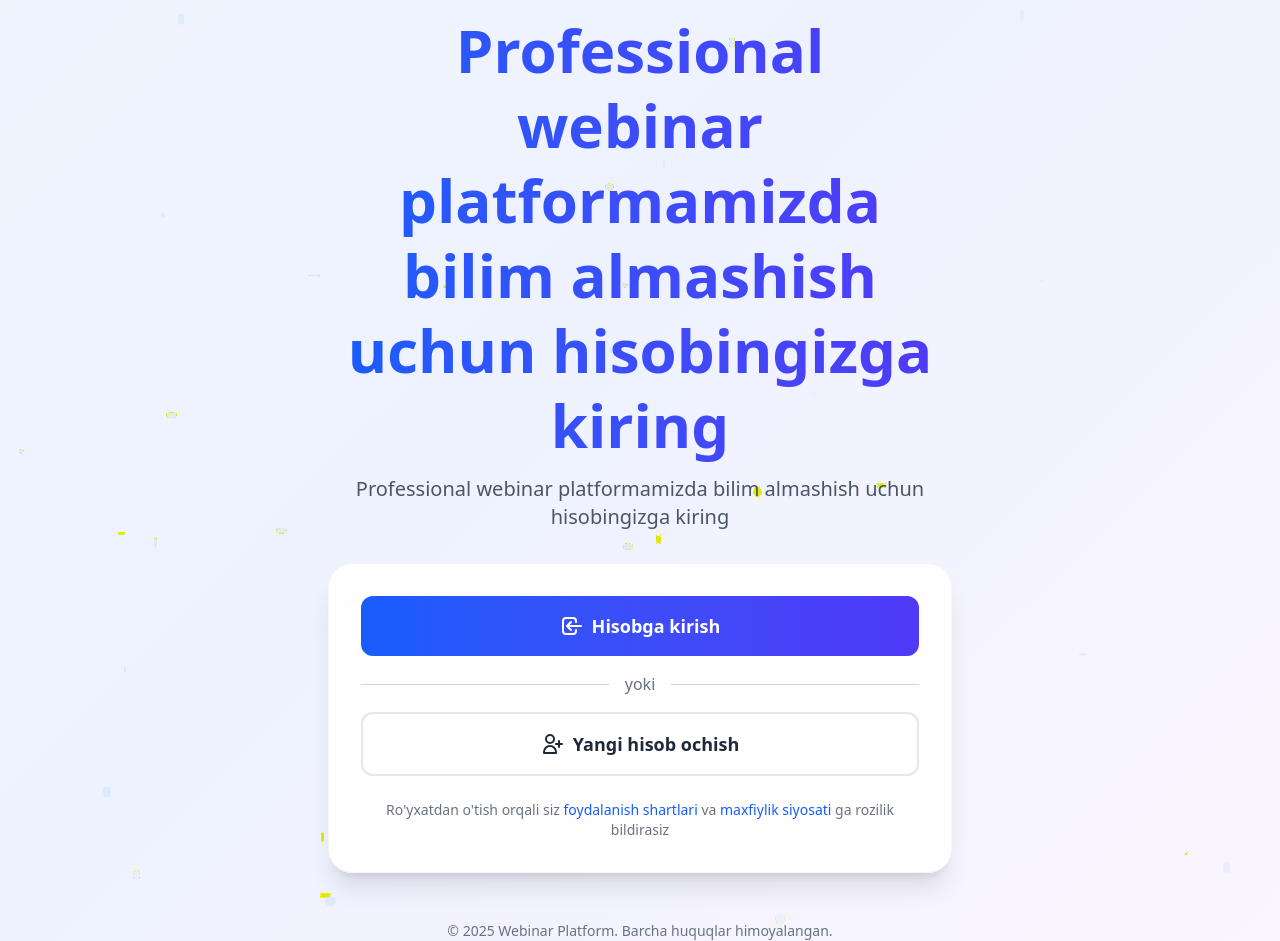
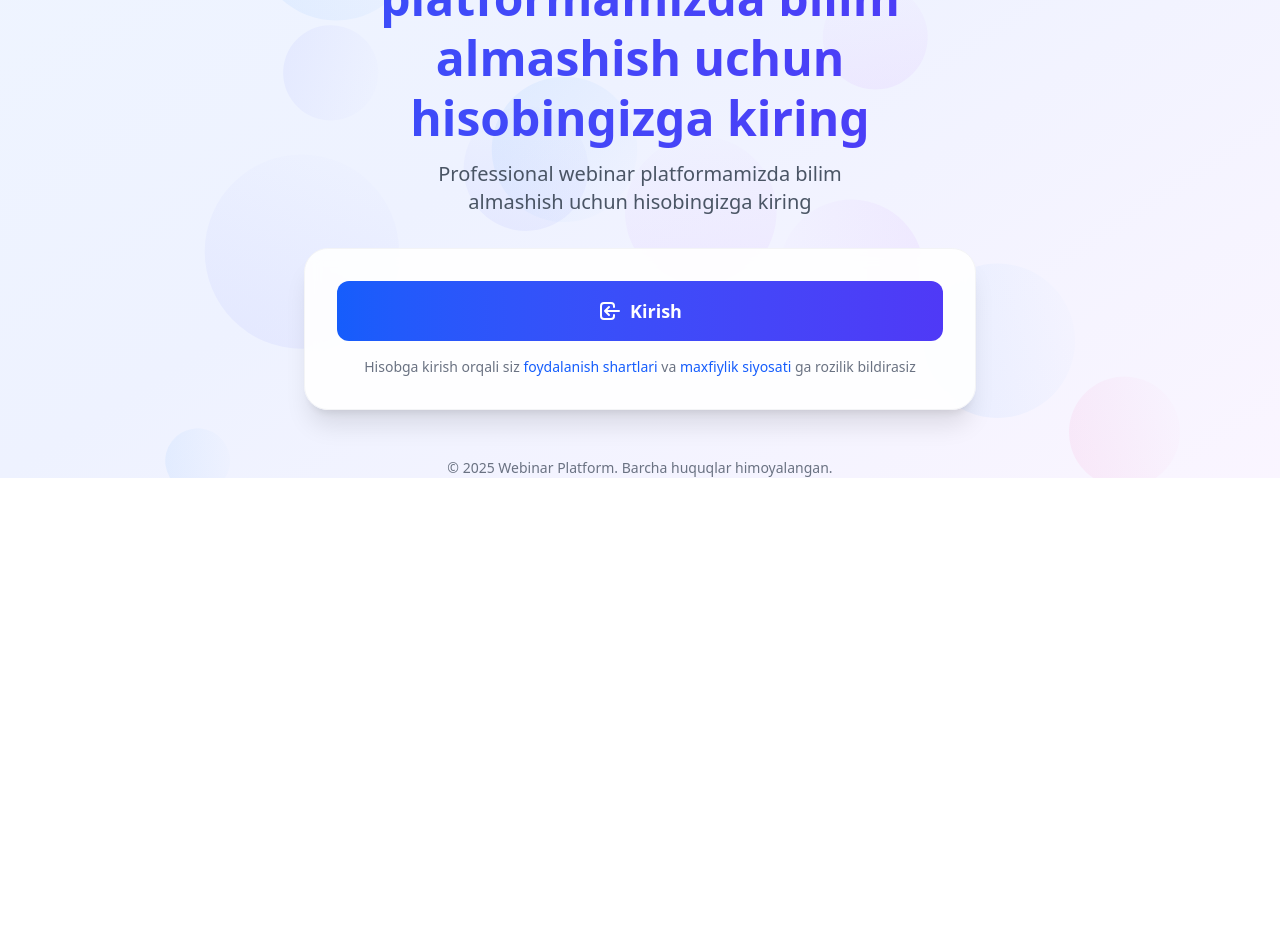
Before and after one commit to Jamshid0306/webinar-test, a React (Vite) app: page / in a window 1280 px wide. Shown: the part 340-1281 px from the top of the page. After the commit the page ends 818 px from the top, so only its background shows below. Built offline with nearby package versions, Linux system fonts and the light colour scheme.

Commit message:
add bg anim

```diff
--- a/src/pages/HomePage.tsx
+++ b/src/pages/HomePage.tsx
@@ -1,4 +1,4 @@
-import React from "react";
+import React, { JSX } from "react";
 import { useNavigate } from "react-router-dom";
 import { motion } from "framer-motion";
 import { useTranslation } from "react-i18next";
@@ -11,42 +11,70 @@ export default function HomePage() {
     navigate("/auth");
   };
 
-  return (
-    <div className="relative min-h-screen w-full overflow-hidden flex items-center justify-center px-4">
-      {/* Animated gradient background */}
-      <motion.div
-        initial={{ opacity: 0 }}
-        animate={{ opacity: 1 }}
-        className="absolute inset-0 bg-gradient-to-br from-blue-50 via-indigo-50 to-purple-50"
-      >
-        {/* Subtle animated dots pattern */}
-        <div className="absolute inset-0 opacity-10">
-          {[...Array(50)].map((_, i) => (
+  // Background animation elements
+  const BackgroundElements = () => {
+    const elements: JSX.Element[] = [];
+    const colors = [
+      "from-blue-400",
+      "from-indigo-400",
+      "from-purple-400",
+      "from-pink-400",
+    ];
+
+    for (let i = 0; i < 15; i++) {
+      const size = Math.random() * 200 + 100;
+      const duration = Math.random() * 4 + 3; // 🟢 faster animation
+      const delay = Math.random() * 2; // shorter delay → feels more dynamic
+      const color = colors[Math.floor(Math.random() * colors.length)];
+
+      elements.push(
         <motion.div
           key={i}
-              className="absolute rounded-full bg-blue-400"
+          className={`absolute rounded-full bg-gradient-to-br ${color} to-transparent opacity-10`}
           style={{
-                width: Math.random() * 10 + 2 + 'px',
-                height: Math.random() * 10 + 2 + 'px',
-                left: Math.random() * 100 + '%',
-                top: Math.random() * 100 + '%',
+            width: `${size}px`,
+            height: `${size}px`,
+            left: `${Math.random() * 100}%`,
+            top: `${Math.random() * 100}%`,
+          }}
+          initial={{
+            x: Math.random() * 100 - 50,
+            y: Math.random() * 100 - 50,
+            scale: 0.5,
           }}
           animate={{
-                y: [0, (Math.random() * 20 - 10)],
-                opacity: [0.5, 1, 0.5],
+            x: Math.random() * 200 - 100,
+            y: Math.random() * 200 - 100,
+            scale: Math.random() * 0.5 + 0.5,
+            rotate: 360,
           }}
           transition={{
-                duration: Math.random() * 10 + 5,
+            duration,
+            delay,
             repeat: Infinity,
-                repeatType: 'reverse',
-                ease: 'easeInOut',
+            repeatType: "reverse",
+            ease: "easeInOut",
           }}
         />
-          ))}
+      );
+    }
+
+    return <>{elements}</>;
+  };
+
+  return (
+    <div className="relative min-h-screen w-full overflow-hidden flex items-center justify-center px-4 sm:px-6 lg:px-8">
+      {/* Animated gradient background */}
+      <div className="absolute inset-0 bg-gradient-to-br from-blue-50 via-indigo-50 to-purple-50 overflow-hidden">
+        <BackgroundElements />
+
+        {/* Subtle grid pattern */}
+        <div className="absolute inset-0 opacity-5">
+          <div className="absolute inset-0 bg-grid-slate-100 [mask-image:linear-gradient(0deg,transparent,black)]" />
         </div>
-      </motion.div>
+      </div>
 
-      <div className="relative z-10 max-w-2xl w-full text-center space-y-8 px-4 sm:px-6">
+      <div className="relative z-10 w-full max-w-md md:max-w-lg lg:max-w-2xl text-center space-y-6 md:space-y-8">
         {/* Logo/Icon */}
         <motion.div
           initial={{ opacity: 0, y: -30 }}
@@ -54,10 +82,13 @@ export default function HomePage() {
           transition={{ duration: 0.6, delay: 0.2 }}
           className="flex justify-center"
         >
-          <div className="w-20 h-20 sm:w-24 sm:h-24 rounded-2xl bg-gradient-to-r from-blue-600 to-indigo-600 flex items-center justify-center shadow-lg">
+          <motion.div
+            whileHover={{ scale: 1.05, rotate: 5 }}
+            className="w-16 h-16 sm:w-20 sm:h-20 md:w-24 md:h-24 rounded-2xl bg-gradient-to-r from-blue-600 to-indigo-600 flex items-center justify-center shadow-lg"
+          >
             <svg
               xmlns="http://www.w3.org/2000/svg"
-              className="h-10 w-10 sm:h-12 sm:w-12 text-white"
+              className="h-8 w-8 sm:h-10 sm:w-10 md:h-12 md:w-12 text-white"
               fill="none"
               viewBox="0 0 24 24"
               stroke="currentColor"
@@ -69,7 +100,7 @@ export default function HomePage() {
                 d="M15 10l4.553-2.276A1 1 0 0121 8.618v6.764a1 1 0 01-1.447.894L15 14M5 18h8a2 2 0 002-2V8a2 2 0 00-2-2H5a2 2 0 00-2 2v8a2 2 0 002 2z"
               />
             </svg>
-          </div>
+          </motion.div>
         </motion.div>
 
         {/* Title */}
@@ -77,21 +108,38 @@ export default function HomePage() {
           initial={{ opacity: 0, y: -20 }}
           animate={{ opacity: 1, y: 0 }}
           transition={{ duration: 0.6 }}
-          className="space-y-3"
+          className="space-y-2 md:space-y-3"
         >
-          <h1 className="text-4xl sm:text-5xl md:text-6xl font-bold text-gray-800 leading-tight">
+          <h1 className="text-3xl sm:text-4xl md:text-5xl font-bold text-gray-800 leading-tight">
             {t("welcome_title", "Webinar Platformaga")}
-            <span className="text-transparent bg-clip-text bg-gradient-to-r from-blue-600 to-indigo-600 block">
+            <motion.span
+              className="text-transparent bg-clip-text bg-gradient-to-r from-blue-600 to-indigo-600 block"
+              animate={{
+                backgroundPosition: ["0% 50%", "100% 50%"],
+              }}
+              transition={{
+                duration: 6,
+                repeat: Infinity,
+                repeatType: "reverse",
+                ease: "linear",
+              }}
+              style={{
+                backgroundSize: "200% 200%",
+              }}
+            >
               {t("welcome_subtitle", "xush kelibsiz!")}
-            </span>
+            </motion.span>
           </h1>
           <motion.p
             initial={{ opacity: 0 }}
             animate={{ opacity: 1 }}
             transition={{ duration: 0.8, delay: 0.3 }}
-            className="text-gray-600 text-lg sm:text-xl max-w-2xl mx-auto"
+            className="text-gray-600 text-base sm:text-lg md:text-xl max-w-md md:max-w-lg mx-auto px-2"
           >
-            {t("welcome_subtitle", "Professional webinar platformamizda bilim almashish uchun hisobingizga kiring")}
+            {t(
+              "welcome_description",
+              "Professional webinar platformamizda bilim almashish uchun hisobingizga kiring"
+            )}
           </motion.p>
         </motion.div>
 
@@ -100,45 +148,43 @@ export default function HomePage() {
           initial={{ opacity: 0, scale: 0.95 }}
           animate={{ opacity: 1, scale: 1 }}
           transition={{ duration: 0.6, delay: 0.4 }}
-          className="bg-white/90 shadow-xl rounded-3xl p-8 space-y-6 border border-gray-100 backdrop-blur-sm"
+          className="bg-white/90 shadow-xl rounded-2xl md:rounded-3xl p-6 md:p-8 space-y-4 border border-gray-100 backdrop-blur-sm"
         >
-          <div className="space-y-2">
           <motion.button
-              whileHover={{ scale: 1.02, boxShadow: "0 10px 25px -5px rgba(59, 130, 246, 0.3)" }}
+            whileHover={{
+              scale: 1.02,
+              boxShadow: "0 10px 25px -5px rgba(59, 130, 246, 0.3)",
+            }}
             whileTap={{ scale: 0.98 }}
             onClick={navigateTo}
-              className="w-full bg-gradient-to-r from-blue-600 to-indigo-600 hover:from-blue-700 hover:to-indigo-700 text-white py-4 px-6 rounded-xl font-semibold text-lg transition-all duration-300 flex items-center justify-center gap-2"
+            className="w-full bg-gradient-to-r from-blue-600 to-indigo-600 hover:from-blue-700 hover:to-indigo-700 text-white py-3 md:py-4 px-6 rounded-lg md:rounded-xl font-semibold text-base md:text-lg transition-all duration-300 flex items-center justify-center gap-2"
           >
-              <svg xmlns="http://www.w3.org/2000/svg" className="h-6 w-6" fill="none" viewBox="0 0 24 24" stroke="currentColor">
-                <path strokeLinecap="round" strokeLinejoin="round" strokeWidth={2} d="M11 16l-4-4m0 0l4-4m-4 4h14m-5 4v1a3 3 0 01-3 3H6a3 3 0 01-3-3V7a3 3 0 013-3h7a3 3 0 013 3v1" />
+            <svg
+              xmlns="http://www.w3.org/2000/svg"
+              className="h-5 w-5 md:h-6 md:w-6"
+              fill="none"
+              viewBox="0 0 24 24"
+              stroke="currentColor"
+            >
+              <path
+                strokeLinecap="round"
+                strokeLinejoin="round"
+                strokeWidth={2}
+                d="M11 16l-4-4m0 0l4-4m-4 4h14m-5 4v1a3 3 0 01-3 3H6a3 3 0 01-3-3V7a3 3 0 013-3h7a3 3 0 013 3v1"
+              />
             </svg>
-              {t("login", "Hisobga kirish")}
+            {t("login", "Kirish")}
           </motion.button>
 
-            <div className="relative flex items-center py-2">
-              <div className="flex-grow border-t border-gray-300"></div>
-              <span className="flex-shrink mx-4 text-gray-500">{t("or", "yoki")}</span>
-              <div className="flex-grow border-t border-gray-300"></div>
-            </div>
-
-            <motion.button
-              whileHover={{ scale: 1.02, boxShadow: "0 10px 25px -5px rgba(0, 0, 0, 0.1)" }}
-              whileTap={{ scale: 0.98 }}
-              onClick={() => navigate("/register")}
-              className="w-full bg-white text-gray-800 py-4 px-6 rounded-xl font-semibold text-lg transition-all duration-300 border-2 border-gray-200 hover:border-indigo-300 flex items-center justify-center gap-2"
-            >
-              <svg xmlns="http://www.w3.org/2000/svg" className="h-6 w-6" fill="none" viewBox="0 0 24 24" stroke="currentColor">
-                <path strokeLinecap="round" strokeLinejoin="round" strokeWidth={2} d="M18 9v3m0 0v3m0-3h3m-3 0h-3m-2-5a4 4 0 11-8 0 4 4 0 018 0zM3 20a6 6 0 0112 0v1H3v-1z" />
-              </svg>
-              {t("sign_up", "Yangi hisob ochish")}
-            </motion.button>
-          </div>
-
-          <p className="text-sm text-gray-500">
-            {t("terms_notice", "Ro'yxatdan o'tish orqali siz")}{" "}
-            <a href="#" className="text-blue-600 hover:underline font-medium">{t("terms", "foydalanish shartlari")}</a>{" "}
+          <p className="text-xs sm:text-sm text-gray-500 mt-4">
+            {t("terms_notice", "Hisobga kirish orqali siz")}{" "}
+            <a href="#" className="text-blue-600 hover:underline font-medium">
+              {t("terms", "foydalanish shartlari")}
+            </a>{" "}
             {t("and", "va")}{" "}
-            <a href="#" className="text-blue-600 hover:underline font-medium">{t("privacy", "maxfiylik siyosati")}</a>{" "}
+            <a href="#" className="text-blue-600 hover:underline font-medium">
+              {t("privacy", "maxfiylik siyosati")}
+            </a>{" "}
             {t("agree", "ga rozilik bildirasiz")}
           </p>
         </motion.div>
@@ -148,9 +194,10 @@ export default function HomePage() {
           initial={{ opacity: 0 }}
           animate={{ opacity: 1 }}
           transition={{ duration: 0.8, delay: 0.6 }}
-          className="text-gray-500 text-sm pt-4"
+          className="text-gray-500 text-xs sm:text-sm pt-2 md:pt-4"
         >
-          © {new Date().getFullYear()} {t("company_name", "Webinar Platform")}. {t("all_rights", "Barcha huquqlar himoyalangan")}.
+          © {new Date().getFullYear()} {t("company_name", "Webinar Platform")}.{" "}
+          {t("all_rights", "Barcha huquqlar himoyalangan")}.
         </motion.div>
       </div>
     </div>
--- a/src/pages/TestPage.tsx
+++ b/src/pages/TestPage.tsx
@@ -162,7 +162,7 @@ export default function TestPage() {
             initial={{ opacity: 0 }}
             animate={{ opacity: 1 }}
             exit={{ opacity: 0 }}
-            className="fixed inset-0 bg-black/30 backdrop-blur-sm flex items-center justify-center z-50 p-4"
+            className="fixed inset-0 bg-blue/100 backdrop-blur-sm flex items-center justify-center z-50 p-4"
           >
             <motion.div
               initial={{ scale: 0.9, opacity: 0 }}
```
Lines whose indentation alone changed are shown as unchanged.
